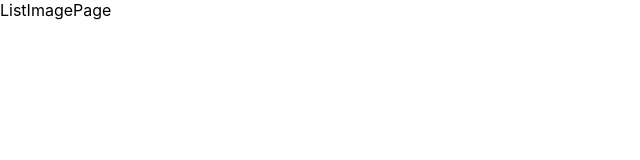
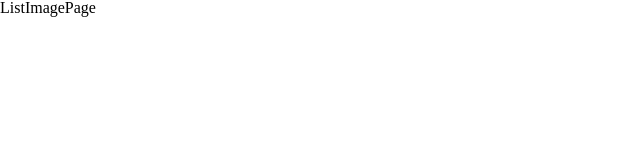
Before and after one commit to barabashlyuda77/image-manager, a React (Create React App) app: page / in a window 1280 px wide. Shown: the top 160 px of the page, without its empty margins (0-640 px from the left). Built offline with nearby package versions, Linux system fonts and the light colour scheme.

Commit message:
Add css reset

```diff
--- a/src/index.css
+++ b/src/index.css
@@ -1,13 +1,56 @@
 body {
   margin: 0;
-  font-family: -apple-system, BlinkMacSystemFont, 'Segoe UI', 'Roboto', 'Oxygen',
+  font-family: 'Segoe UI', 'Roboto', 'Oxygen',
     'Ubuntu', 'Cantarell', 'Fira Sans', 'Droid Sans', 'Helvetica Neue',
     sans-serif;
   -webkit-font-smoothing: antialiased;
   -moz-osx-font-smoothing: grayscale;
 }
 
-code {
-  font-family: source-code-pro, Menlo, Monaco, Consolas, 'Courier New',
-    monospace;
+/* http://meyerweb.com/eric/tools/css/reset/
+   v2.0 | 20110126
+   License: none (public domain)
+*/
+html, body, div, span, applet, object, iframe,
+h1, h2, h3, h4, h5, h6, p, blockquote, pre,
+a, abbr, acronym, address, big, cite, code,
+del, dfn, em, img, ins, kbd, q, s, samp,
+small, strike, strong, sub, sup, tt, var,
+b, u, i, center,
+dl, dt, dd, ol, ul, li,
+fieldset, form, label, legend,
+table, caption, tbody, tfoot, thead, tr, th, td,
+article, aside, canvas, details, embed,
+figure, figcaption, footer, header, hgroup,
+menu, nav, output, ruby, section, summary,
+time, mark, audio, video {
+	margin: 0;
+	padding: 0;
+	border: 0;
+	font-size: 100%;
+	font: inherit;
+	vertical-align: baseline;
 }
+/* HTML5 display-role reset for older browsers */
+article, aside, details, figcaption, figure,
+footer, header, hgroup, menu, nav, section {
+	display: block;
+}
+body {
+	line-height: 1;
+}
+ol, ul {
+	list-style: none;
+}
+blockquote, q {
+	quotes: none;
+}
+blockquote:before, blockquote:after,
+q:before, q:after {
+	content: '';
+	content: none;
+}
+table {
+	border-collapse: collapse;
+	border-spacing: 0;
+}
```
